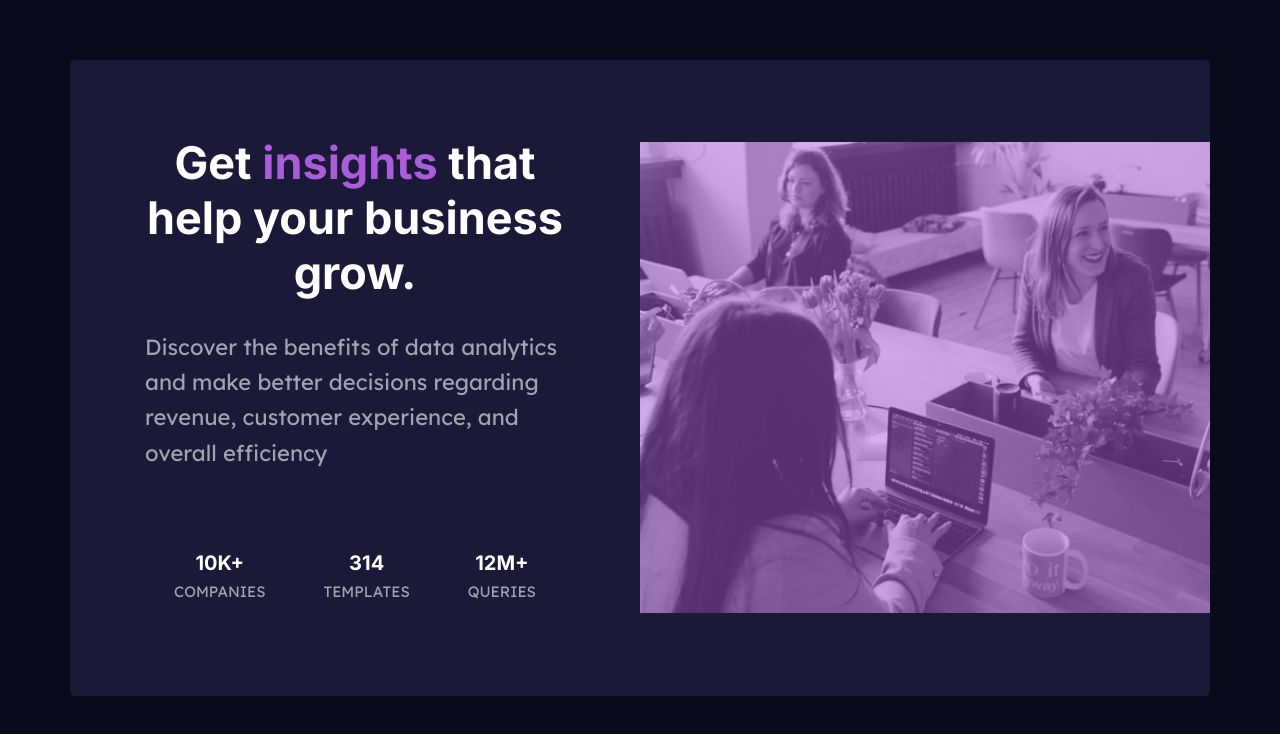
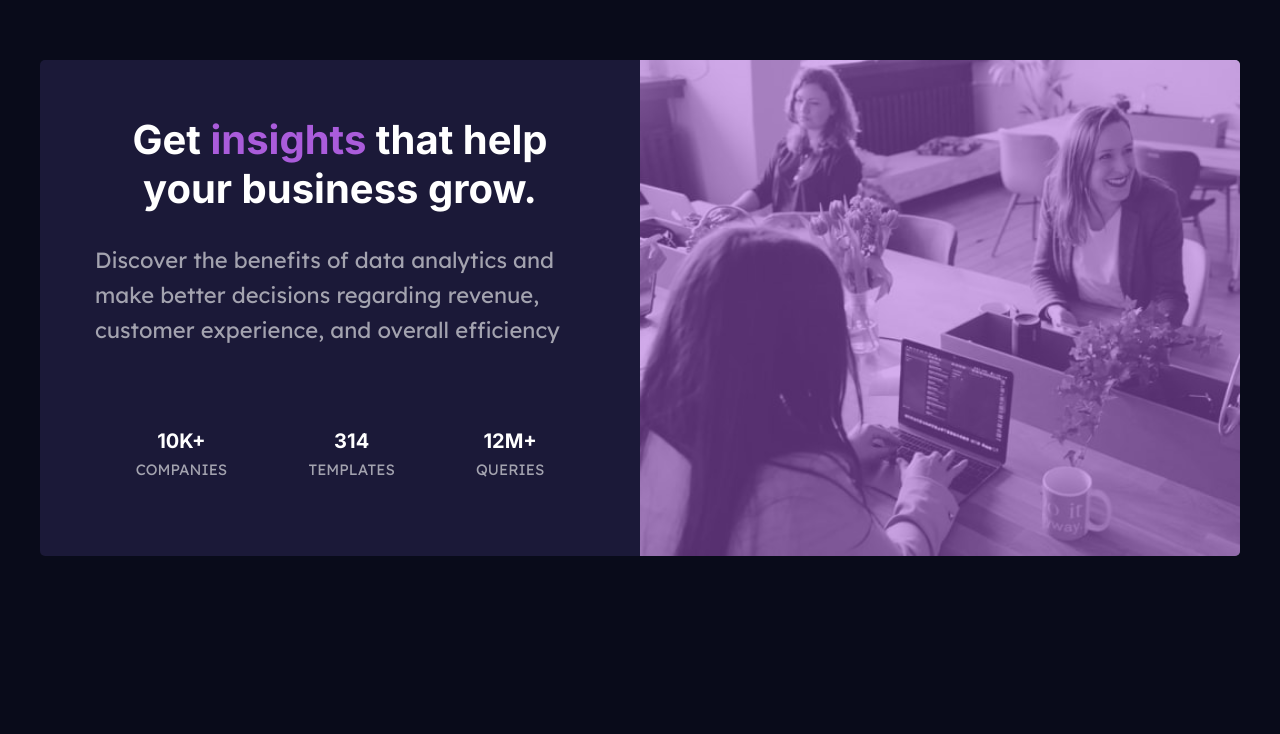
Before and after one commit to mosi3883/stats-preview-card-component, a plain HTML site: page index.html in a window 1280 px wide. Drawn offline with Linux system fonts and the light colour scheme.

Commit message:
update spacing

```diff
--- a/css/style.css
+++ b/css/style.css
@@ -39,7 +39,7 @@ body {
 
 @media screen and (min-width: 769px) {
   .container {
-    width: 114rem;
+    width: 120rem;
   }
 }
 
@@ -101,7 +101,7 @@ body {
 
 @media screen and (min-width: 769px) {
   .card__content {
-    padding: 7.5rem;
+    padding: 5.5rem;
     margin-top: 0;
   }
 }
@@ -114,7 +114,7 @@ body {
 
 @media screen and (min-width: 769px) {
   .card__heading {
-    font-size: 4.5rem;
+    font-size: 4rem;
     margin-bottom: 3rem;
   }
 }
@@ -124,7 +124,7 @@ body {
 }
 
 .card__text {
-  font-size: 1.7rem;
+  font-size: 1.5rem;
   font-family: var(--font-secondary);
   color: var(--color-white-trans-sm);
   line-height: 1.6;
```
